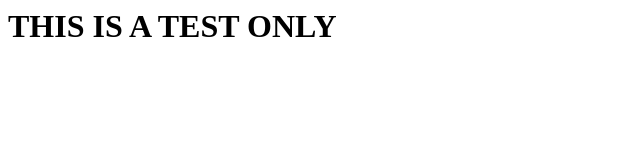
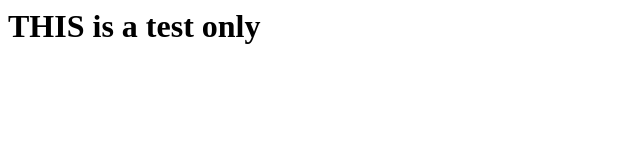
Before and after one commit to crc-ca-github/test, a plain HTML site: page index.html in a window 1280 px wide. Shown: the whole page, without its empty margins (0-640 px from the left). Drawn offline with Linux system fonts and the light colour scheme.

Commit message:
Update index.html

```diff
--- a/index.html
+++ b/index.html
@@ -1 +1 @@
-<h1>THIS IS A TEST ONLY</h1>
+<h1>THIS is a test only</h1>
```
